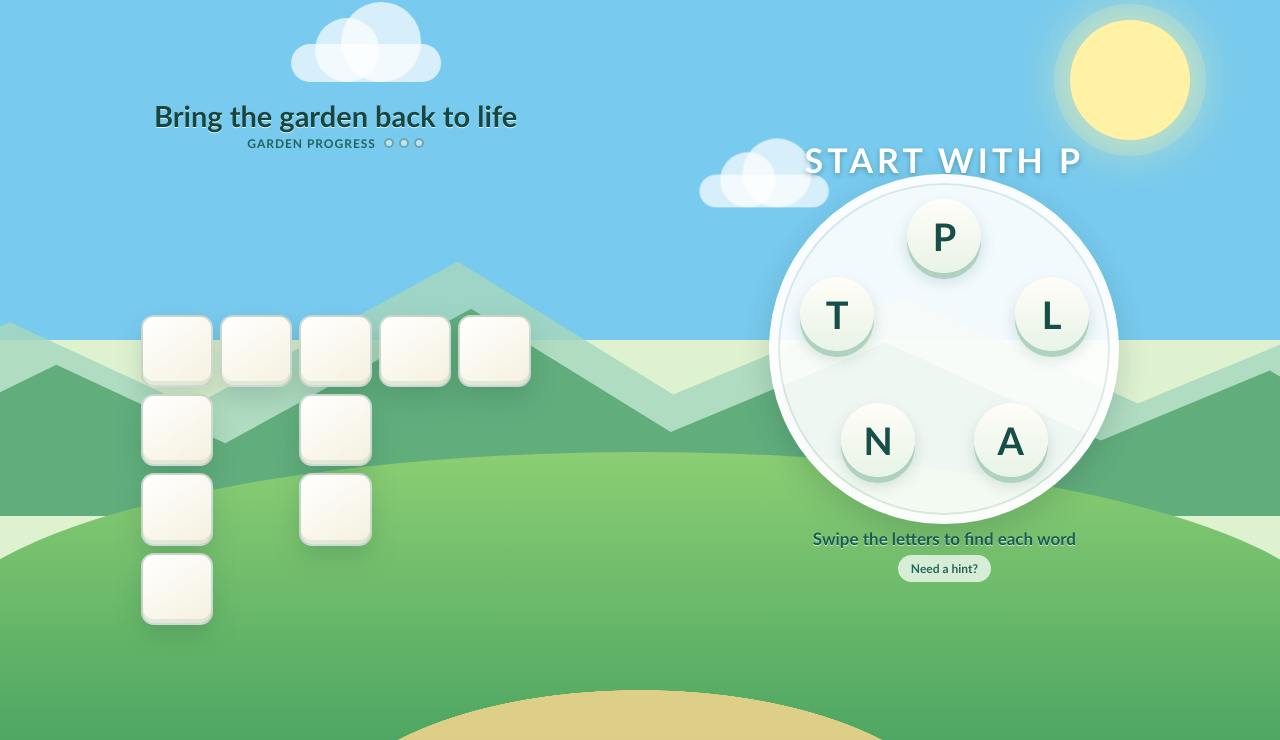
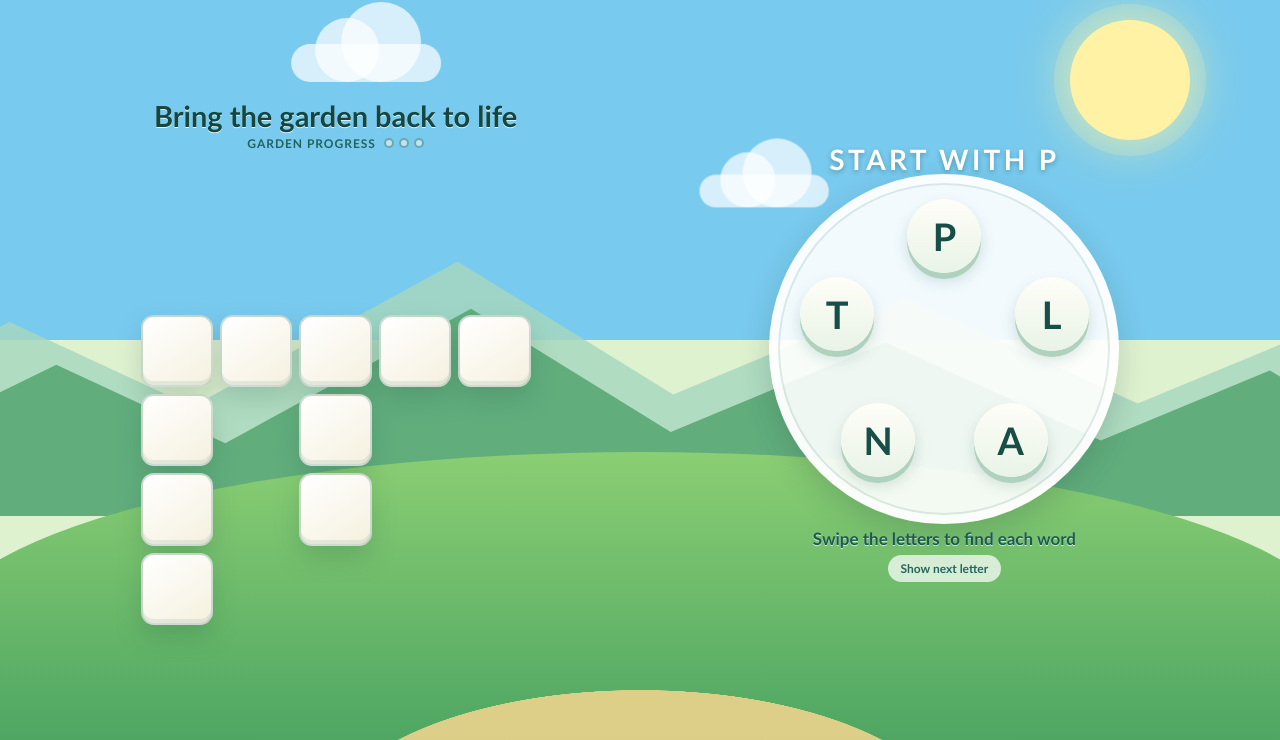
Before and after one commit to MarvelousJade/playable-ads-portfolio, a website: page word/index.html in a window 1280 px wide. Shown: the part 60-800 px from the top of the page. Drawn offline with Linux system fonts and the light colour scheme.

Commit message:
Add progressive word hints

```diff
--- a/test.js
+++ b/test.js
@@ -141,6 +141,10 @@ async function main() {
   };
 
   const driveWord = async (page, waitLog) => {
+    await page.locator('#hint').click();
+    if (!((await page.locator('#candidate').textContent()) || '').includes('START WITH P')) throw new Error('first hint did not show P');
+    await page.locator('#hint').click();
+    if (!((await page.locator('#candidate').textContent()) || '').includes('NEXT: L')) throw new Error('second hint did not advance to L');
     await swipeWord(page, 'PLAN');
     // Exercise the short-screen composition before rotating the same session.
     await page.setViewportSize({ width: 320, height: 480 });
--- a/word/game.js
+++ b/word/game.js
@@ -19,6 +19,8 @@
   var selecting = false;
   var locked = false;
   var hintGeneration = 0;
+  var hintWord = '';
+  var hintDepth = 0;
   var cellByKey = {};
 
   // A small pause-aware scheduler keeps funnel transitions from completing while
@@ -196,6 +198,8 @@
   function acceptWord(word, wordIndex) {
     locked = true;
     found[word.text] = true;
+    hintWord = '';
+    hintDepth = 0;
     candidate.textContent = word.text;
     candidate.className = 'candidate success';
     SFX.win();
@@ -257,27 +261,45 @@
     PlayableAd.track('endcard_shown');
   }
 
-  function showHint() {
+  function showHint(advance) {
     var next = null;
     for (var i = 0; i < creative.words.length; i++) {
       if (!found[creative.words[i].text]) { next = creative.words[i]; break; }
     }
     if (!next) return;
-    var first = creative.letters.indexOf(next.text.charAt(0));
-    if (first >= 0) {
-      letterButtons[first].classList.remove('hinted');
-      void letterButtons[first].offsetWidth;
-      letterButtons[first].classList.add('hinted');
+
+    // The first hint supplies the starting letter. Each deliberate press of the
+    // hint button advances one more character instead of repeating the same tip.
+    if (hintWord !== next.text) {
+      hintWord = next.text;
+      hintDepth = 0;
     }
-    candidate.textContent = 'START WITH ' + next.text.charAt(0);
+    if (hintDepth === 0 || advance) hintDepth = Math.min(next.text.length, hintDepth + 1);
+
+    var hintedLetter = next.text.charAt(hintDepth - 1);
+    var wheelIndex = creative.letters.indexOf(hintedLetter);
+    if (wheelIndex >= 0) {
+      letterButtons[wheelIndex].classList.remove('hinted');
+      void letterButtons[wheelIndex].offsetWidth;
+      letterButtons[wheelIndex].classList.add('hinted');
+    }
+
+    var prefix = next.text.slice(0, hintDepth).split('').join(' → ');
+    candidate.textContent = hintDepth === 1 ? 'START WITH ' + hintedLetter : 'NEXT: ' + hintedLetter + '  ·  ' + prefix;
     candidate.className = 'candidate';
-    PlayableAd.track('hint_used', { wordLength: next.text.length });
+    var hintButton = document.getElementById('hint');
+    hintButton.textContent = hintDepth < next.text.length ? 'Show next letter' : 'Word revealed';
+    hintButton.disabled = hintDepth >= next.text.length;
+    PlayableAd.track('hint_used', { wordLength: next.text.length, letterPosition: hintDepth });
   }
 
   function resetHintTimer() {
     var generation = ++hintGeneration;
+    var hintButton = document.getElementById('hint');
+    hintButton.disabled = false;
+    hintButton.textContent = hintDepth ? 'Show next letter' : 'Need a hint?';
     after(config.timing.hintDelayMs, function () {
-      if (generation === hintGeneration && !selecting && !locked) showHint();
+      if (generation === hintGeneration && !selecting && !locked) showHint(false);
     });
   }
 
@@ -285,7 +307,7 @@
     window.addEventListener('pointermove', onPointerMove, { passive: false });
     window.addEventListener('pointerup', finishSelection);
     window.addEventListener('pointercancel', finishSelection);
-    document.getElementById('hint').addEventListener('click', function () { hintGeneration++; showHint(); });
+    document.getElementById('hint').addEventListener('click', function () { hintGeneration++; showHint(true); });
     document.getElementById('mute').addEventListener('click', function () {
       var muted = SFX.toggleMuted();
       this.textContent = muted ? '🔇' : '🔊';
--- a/word/index.html
+++ b/word/index.html
@@ -78,6 +78,7 @@
     .letter.hinted { animation:hintPulse .7s ease 2; }
     .instruction { margin-top:7px; color:#1b5b52; font-size:clamp(12px,2.5vw,17px); font-weight:800; text-align:center; text-shadow:0 1px rgba(255,255,255,.7); }
     .hint-btn { margin-top:6px; border:0; border-radius:16px; padding:6px 13px; color:#22675e; background:rgba(255,255,255,.72); font-size:12px; font-weight:900; cursor:pointer; }
+    .hint-btn:disabled { opacity:.68; cursor:default; }
 
     .endcard { position:fixed; z-index:20; inset:0; display:grid; place-items:center; padding:calc(20px + env(safe-area-inset-top)) calc(18px + env(safe-area-inset-right)) calc(20px + env(safe-area-inset-bottom)) calc(18px + env(safe-area-inset-left)); background:rgba(9,48,44,.72); backdrop-filter:blur(7px); opacity:0; visibility:hidden; transition:opacity .35s, visibility .35s; }
     .endcard.show { opacity:1; visibility:visible; }
@@ -100,7 +101,7 @@
       .hook { font-size:clamp(17px,3vw,29px); margin-bottom:2px; }
       .board { width:min(38vw, 66vh, 390px); }
       .wheel { width:min(35vw, 62vh, 350px); }
-      .candidate { height:29px; }
+      .candidate { height:29px; font-size:clamp(18px,2.5vw,28px); }
       .instruction { margin-top:4px; }
       .sun { top:10%; }
       .end-panel { width:min(74vw,560px); padding:24px 38px; }
```
Also changed, not shown: dist/word.html.
